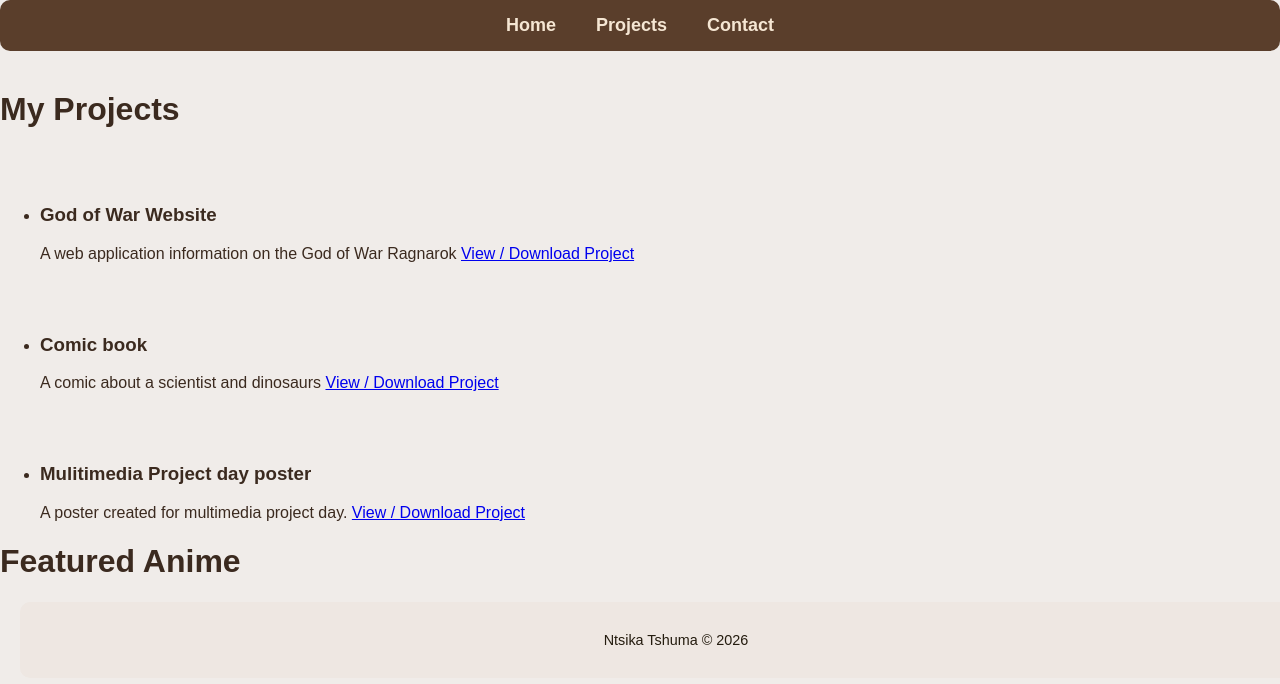
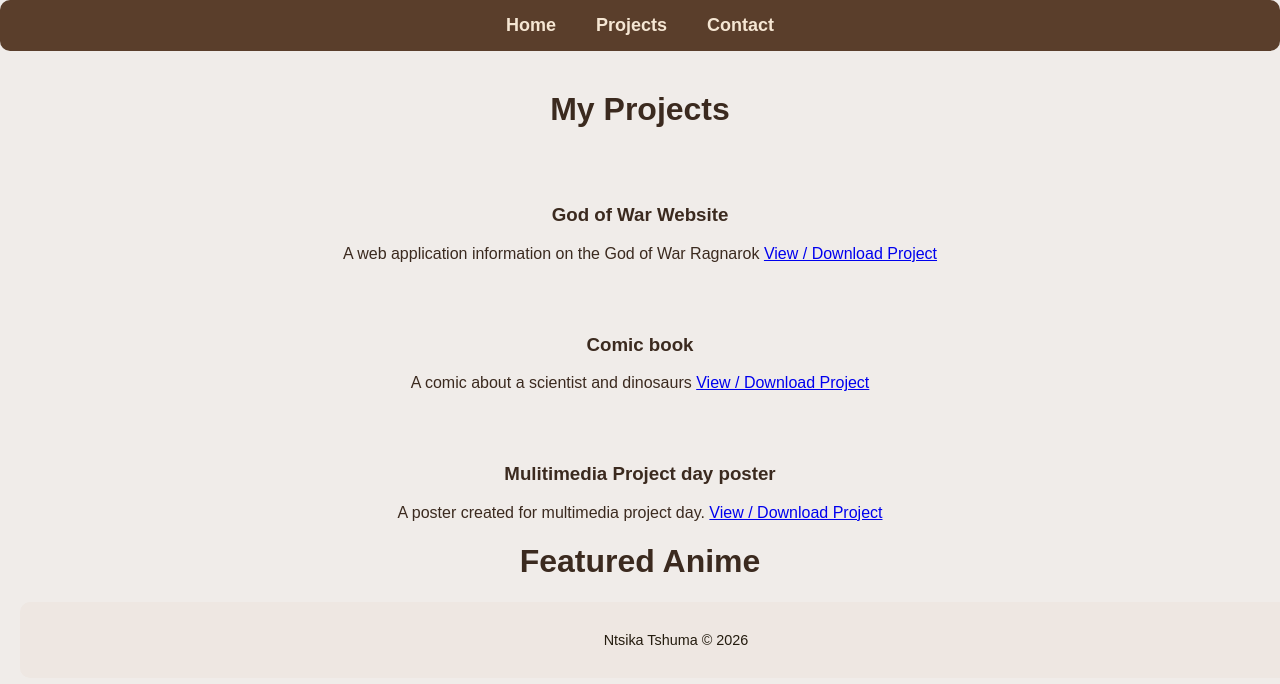
Before and after one commit to JayJAY-stack777/my-portfolio, a Nuxt app: page /projects in a window 1280 px wide. Shown: the top 684 px of the page. Built offline with nearby package versions, Linux system fonts and the light colour scheme; no server answers.

Commit message:
final fix

```diff
--- a/app/pages/contact.vue
+++ b/app/pages/contact.vue
@@ -1,11 +1,11 @@
 <template>
 
-
+    <h1>Contact Me</h1>
 
 
 <form name="contact" method="POST" data-netlify="true" class="form">
       <input type="hidden" name="form-name" value="contact" />
-<h1>Contact Me</h1>
+
       <label>Name:</label>
       <input type="text" name="name" required />
         <br>
@@ -27,6 +27,11 @@
 
 </template>
 <style>
+
+h1 {
+  text-align: center;
+}
+
 .form {
   border: 2px solid #5c4033;
   background-color:  #cfc8bf;
--- a/app/pages/projects.vue
+++ b/app/pages/projects.vue
@@ -72,3 +72,19 @@ onMounted(() => {
   </footer>
 
 </template>
+
+<style scoped>
+h1, h2, h3, p, ul {
+  text-align: center;
+}
+
+ul {
+  list-style: none;
+  padding: 0;
+}
+
+img {
+  display: block;
+  margin: auto;
+}
+</style>
```
